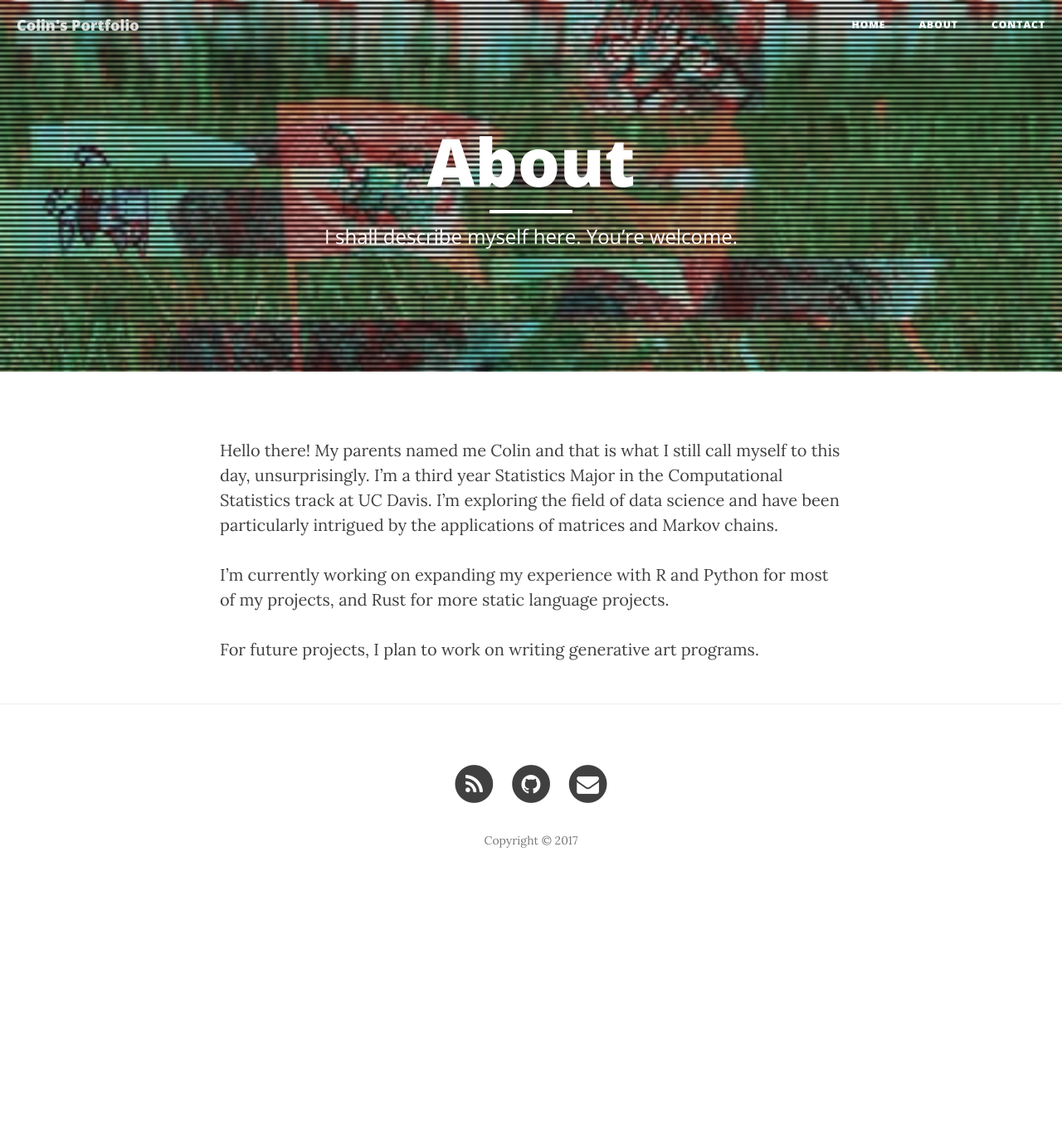
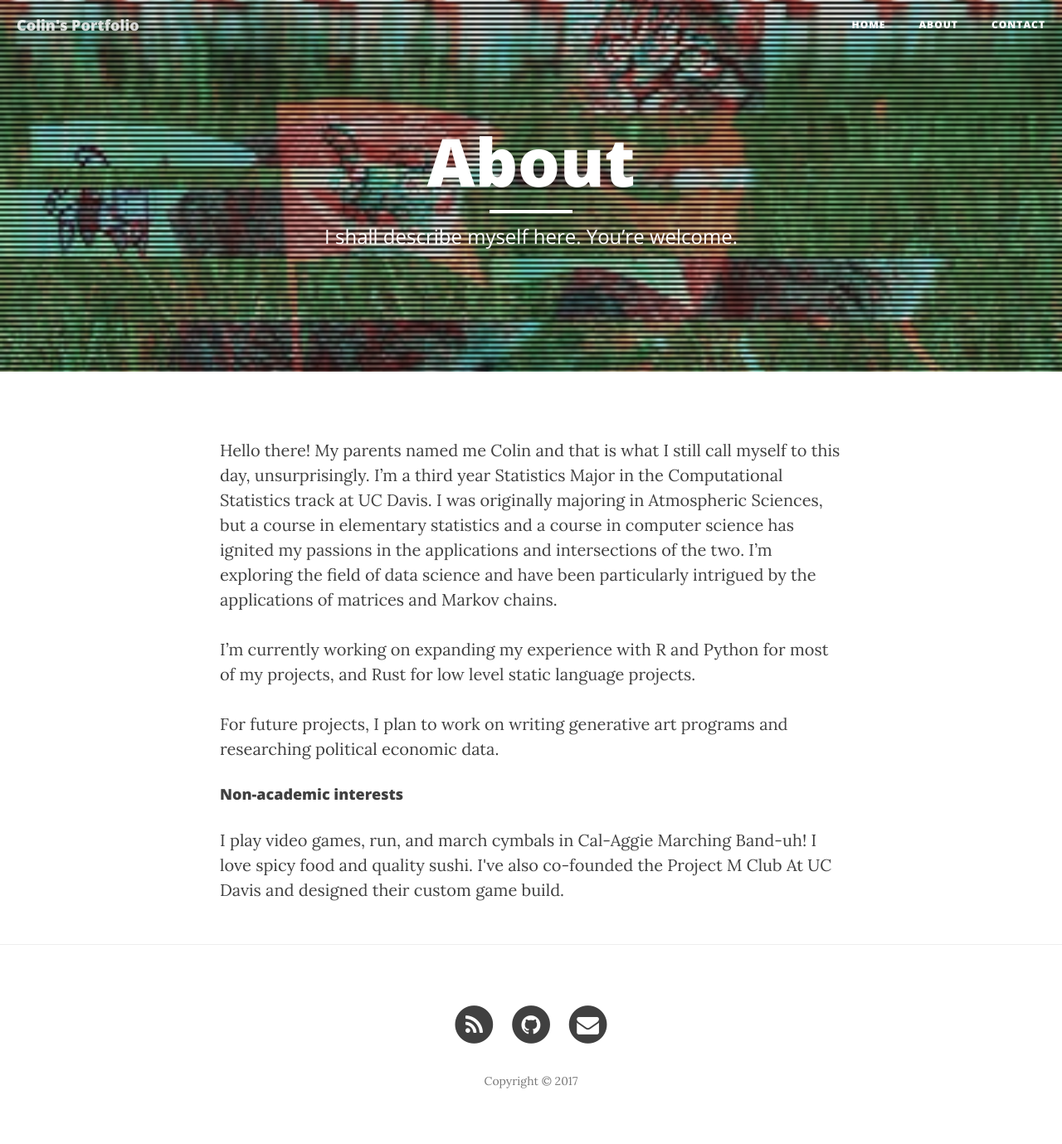
Before and after one commit to sssantos/sssantos.github.io, a Jekyll site: the page built from about.html, in a window 1280 px wide. Shown: the whole page at 83% size. Built offline with Jekyll 4.4.1, drawn with Linux system fonts in a browser that asks for light colours; nearby versions of some CDN libraries; before the commit the page ends 1089 px from its top, so only the background shows below that.

Commit message:
almost done!

```diff
--- a/about.html
+++ b/about.html
@@ -4,6 +4,8 @@
 description: I shall describe myself here. You’re welcome.
 header-img: "img/about-bg.jpg"
 ---
-<p>Hello there! My parents named me Colin and that is what I still call myself to this day, unsurprisingly. I’m a third year Statistics Major in the Computational Statistics track at UC Davis. I’m exploring the field of data science and have been particularly intrigued by the applications of matrices and Markov chains. </p>
-<p>I’m currently working on expanding my experience with R and Python for most of my projects, and Rust for more static language projects.</p>
-<p>For future projects, I plan to work on writing generative art programs. </p>
+<p>Hello there! My parents named me Colin and that is what I still call myself to this day, unsurprisingly. I’m a third year Statistics Major in the Computational Statistics track at UC Davis. I was originally majoring in Atmospheric Sciences, but a course in elementary statistics and a course in computer science has ignited my passions in the applications and intersections of the two. I’m exploring the field of data science and have been particularly intrigued by the applications of matrices and Markov chains. </p>
+<p>I’m currently working on expanding my experience with R and Python for most of my projects, and Rust for low level static language projects.</p>
+<p>For future projects, I plan to work on writing generative art programs and researching political economic data. </p>
+<h4>Non-academic interests</h4>
+<p>I play video games, run, and march cymbals in Cal-Aggie Marching Band-uh! I love spicy food and quality sushi. I've also co-founded the Project M Club At UC Davis and designed their custom game build.</p>
```
Also changed, not shown: 1 other file.
